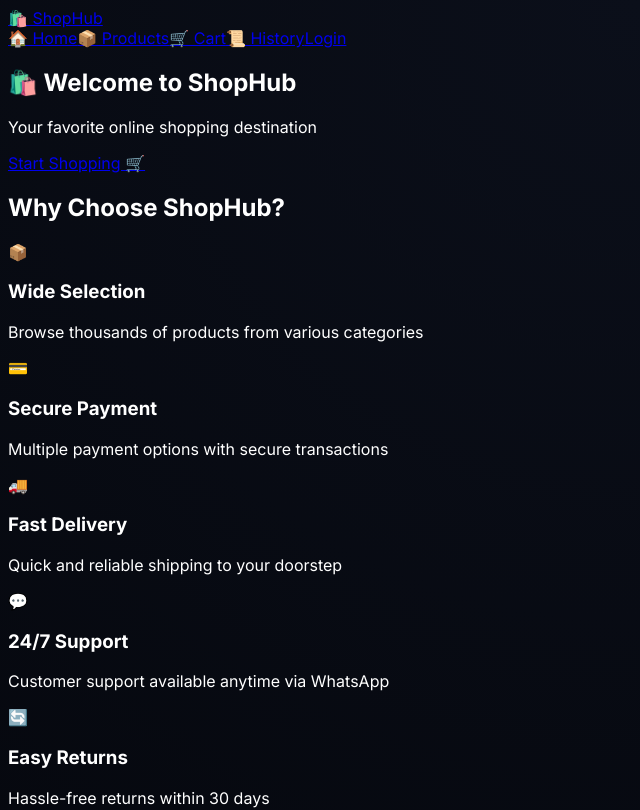
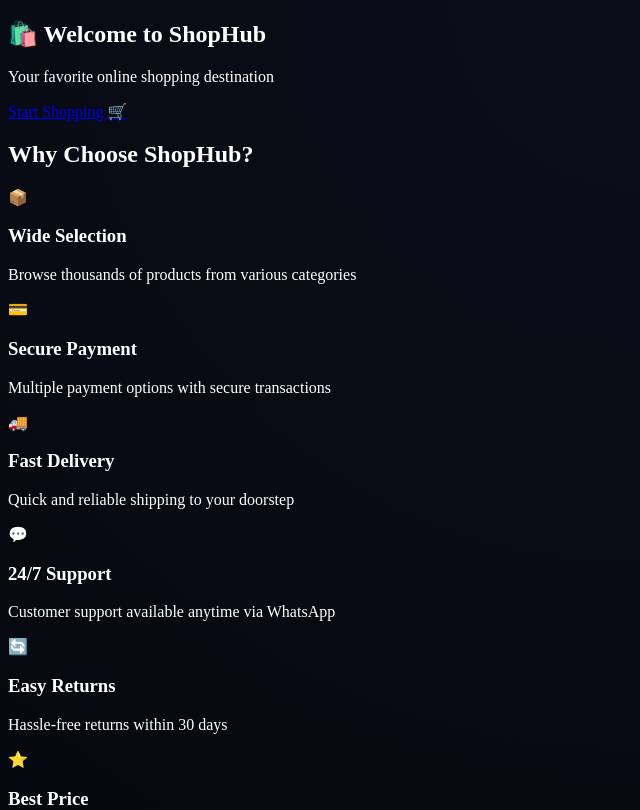
Before and after one commit to kheireditzz/ecommerce-system, a Next.js app: page / in a window 1280 px wide. Shown: the top 810 px of the page, without its empty margins (0-640 px from the left). Built offline with nearby package versions, Linux system fonts and the light colour scheme.

Commit message:
Refactor RootLayout component and imports
Removed type imports and simplified RootLayout component.

```diff
--- a/app/layout.tsx
+++ b/app/layout.tsx
@@ -1,28 +1,15 @@
-import type { Metadata } from 'next'
-import { Inter } from 'next/font/google'
-import './globals.css'
-import Navbar from '@/components/Navbar'
+import "./globals.css";
+import Navbar from "@/components/Navbar";
 
-const inter = Inter({ subsets: ['latin'] })
-
-export const metadata: Metadata = {
-  title: 'ShopHub - E-Commerce System',
-  description: 'Modern e-commerce platform with Next.js and Supabase',
-}
-
-export default function RootLayout({
-  children,
-}: {
-  children: React.ReactNode
-}) {
+export default function RootLayout({ children }: any) {
   return (
-    <html lang="en">
-      <body className={inter.className}>
-        <Navbar />
-        <main className="container mx-auto px-4 py-8">
+    <html>
+      <body>
+        <div className="max-w-md mx-auto min-h-screen">
           {children}
-        </main>
+          <Navbar />
+        </div>
       </body>
     </html>
-  )
+  );
 }
```
